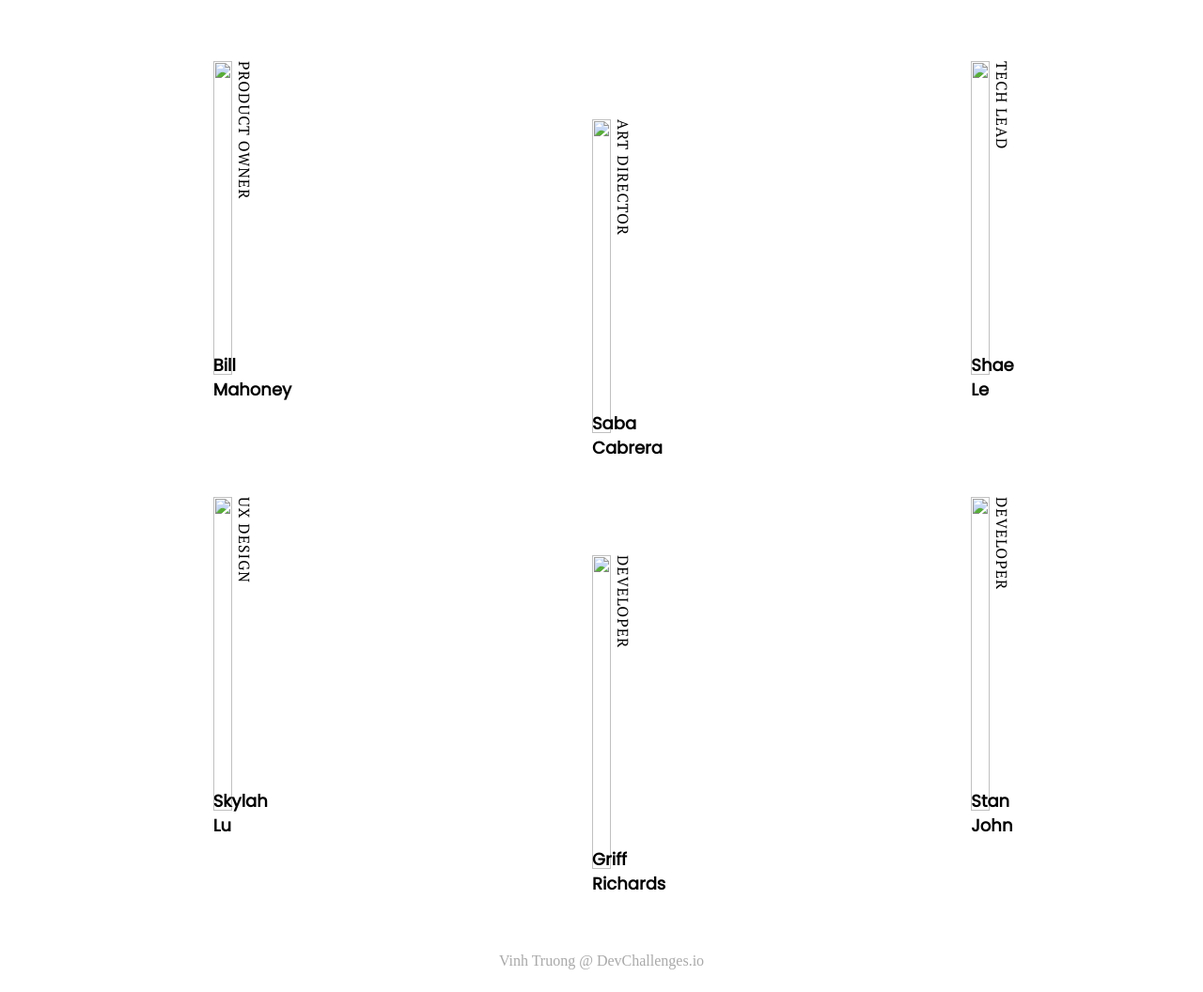
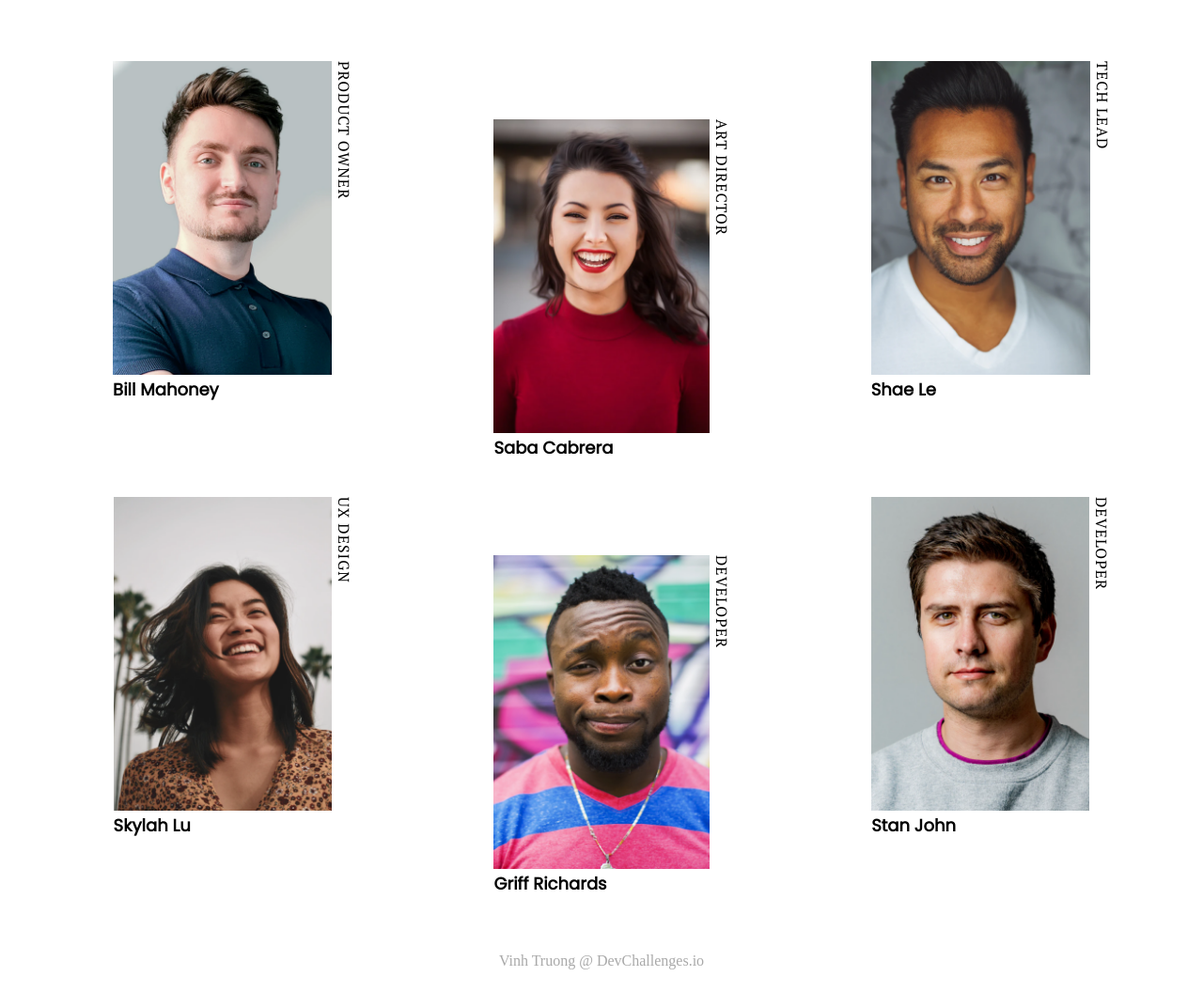
Before and after one commit to VinhTruong2001/devchallenge-my-team-page, a plain HTML site: page index.html in a window 1280 px wide. Shown: the part 191-1247 px from the top of the page at 94% size. Drawn offline with Linux system fonts and the light colour scheme; files that its build step writes are made by us from their sources.

Commit message:
Fix images and css src

```diff
--- a/index.html
+++ b/index.html
@@ -7,10 +7,10 @@
     <link href="https://fonts.googleapis.com/css2?family=PT+Serif&display=swap" rel="stylesheet">
     <link rel="preconnect" href="https://fonts.gstatic.com">
     <link href="https://fonts.googleapis.com/css2?family=Poppins&display=swap" rel="stylesheet">
-    <link rel="stylesheet" href="./assests/css/normalize.css">
-    <link rel="stylesheet" href="./assests/css/grid.css">
-    <link rel="stylesheet" href="./assests/css/styles.css">
-    <link rel="stylesheet" href="./assests/css/responsive.css">
+    <link rel="stylesheet" href="./assets/css/normalize.css">
+    <link rel="stylesheet" href="./assets/css/grid.css">
+    <link rel="stylesheet" href="./assets/css/styles.css">
+    <link rel="stylesheet" href="./assets/css/responsive.css">
     <link rel="icon" href="./assests/img/devchallenges.png">
     <title>My team page</title>
 </head>
@@ -35,32 +35,32 @@
             <div class="row sm-gutter member-list">
                 <div class="col l-4 c-6 member-info">
                     <div class='member-img' member-position='PRODUCT OWNER' member-name='Bill Mahoney'>
-                        <img src="./assests/img/photo1.png" alt="">
+                        <img src="./assets/img/photo1.png" alt="">
                     </div>
                 </div>
                 <div class="col l-4 c-6 member-info lt mt">
                     <div class='member-img' member-position='ART DIRECTOR' member-name='Saba Cabrera'>
-                        <img src="./assests/img/photo2.png" alt="">
+                        <img src="./assets/img/photo2.png" alt="">
                     </div>
                 </div>
                 <div class="col l-4 c-6 member-info">
                     <div class='member-img' member-position='TECH LEAD' member-name='Shae Le'>
-                        <img src="./assests/img/photo3.png" alt="">
+                        <img src="./assets/img/photo3.png" alt="">
                     </div>
                 </div>
                 <div class="col l-4 c-6 member-info mt">
                     <div class='member-img' member-position='UX DESIGN' member-name='Skylah Lu'>
-                        <img src="./assests/img/photo4.png" alt="">
+                        <img src="./assets/img/photo4.png" alt="">
                     </div>
                 </div>
                 <div class="col l-4 c-6 member-info lt">
                     <div class='member-img' member-position='DEVELOPER' member-name='Griff Richards'>
-                        <img src="./assests/img/photo5.png" alt="">
+                        <img src="./assets/img/photo5.png" alt="">
                     </div>
                 </div>
                 <div class="col l-4 c-6 member-info mt">
                     <div class='member-img' member-position='DEVELOPER'member-name='Stan John'>
-                        <img src="./assests/img/photo6.png" alt="">
+                        <img src="./assets/img/photo6.png" alt="">
                     </div>
                 </div>
             </div>
@@ -68,5 +68,5 @@
         <footer>Vinh Truong @ DevChallenges.io</footer>
     </div>
 </body>
-<script src="./assests/script/script.js"></script>
+<script src="./assets/script/script.js"></script>
 </html>
```
